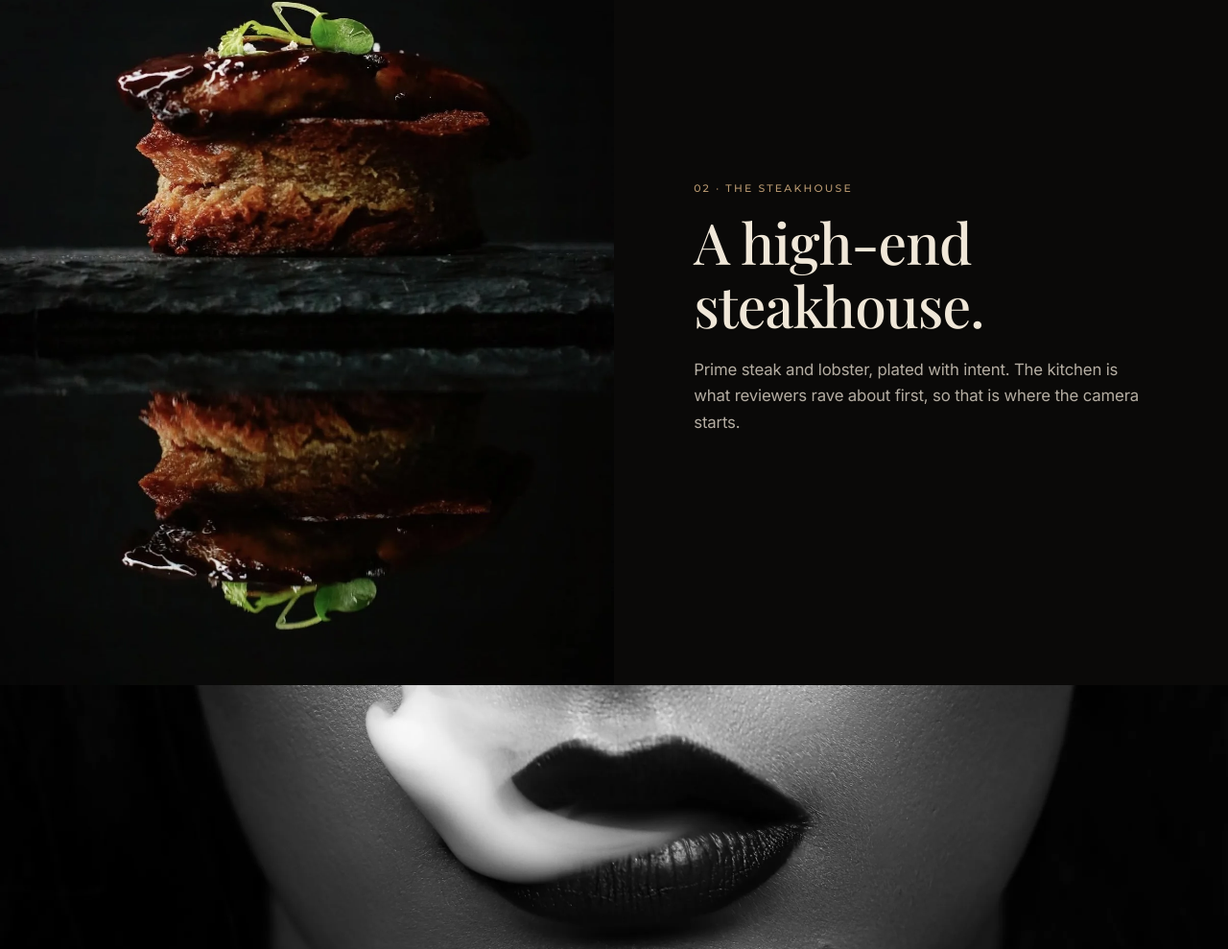
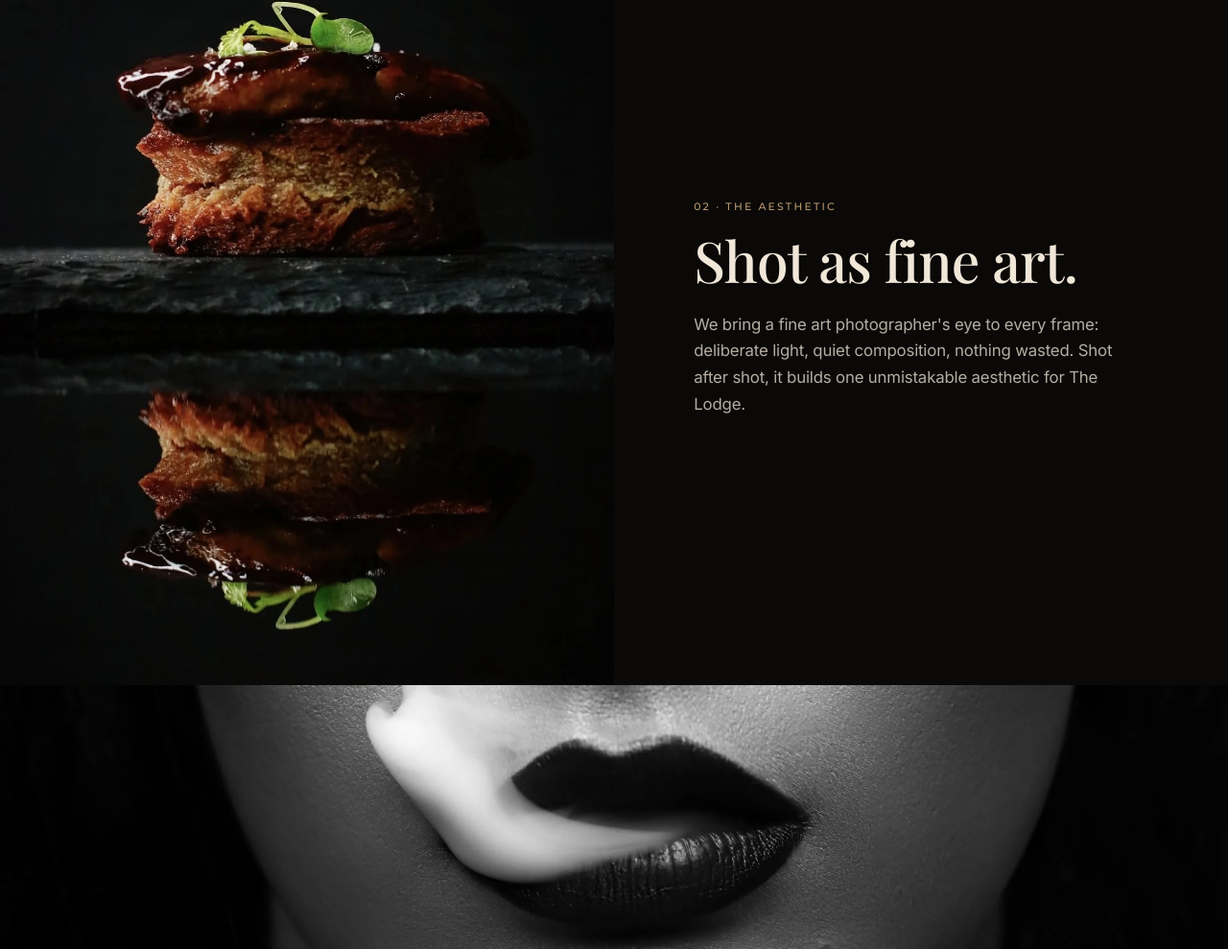
Before and after one commit to ShadowbannedOfficial/LODGE-PITCH, a plain HTML site: page index.html in a window 1280 px wide. Shown: the part 2603-3592 px from the top of the page at 96% size. Drawn offline with nearby package versions, Linux system fonts and the light colour scheme; a web font is replaced by a local one.

Commit message:
Section 2: fine art aesthetic copy

```diff
--- a/index.html
+++ b/index.html
@@ -66,9 +66,9 @@
         </picture>
       </div>
       <div class="steakhouse-copy">
-        <p class="eyebrow reveal">02 · The Steakhouse</p>
-        <h2 class="display reveal d1" id="steakhouse-title">A high-end steakhouse.</h2>
-        <p class="body reveal d2">Prime steak and lobster, plated with intent. The kitchen is what reviewers rave about first, so that is where the camera starts.</p>
+        <p class="eyebrow reveal">02 · The Aesthetic</p>
+        <h2 class="display reveal d1" id="steakhouse-title">Shot as fine art.</h2>
+        <p class="body reveal d2">We bring a fine art photographer's eye to every frame: deliberate light, quiet composition, nothing wasted. Shot after shot, it builds one unmistakable aesthetic for The Lodge.</p>
       </div>
     </section>
 
```
